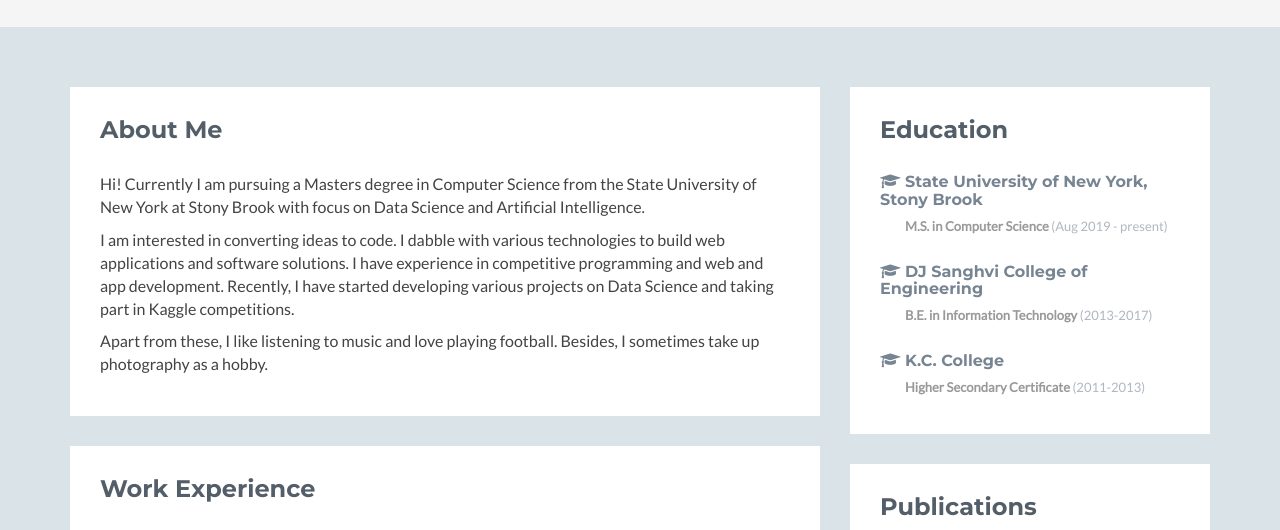
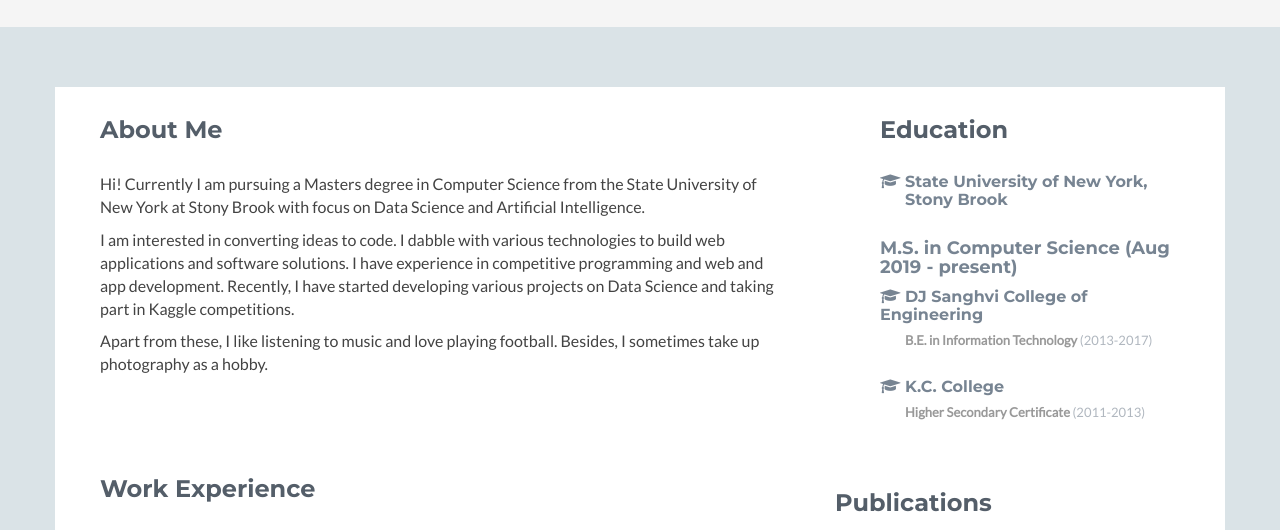
Before and after one commit to adnan-vasanwalla/adnan-vasanwalla.github.io, a plain HTML site: page index.html in a window 1280 px wide. Shown: the part 218-748 px from the top of the page. Drawn offline with Linux system fonts and the light colour scheme; a script that the page names is missing; some icons are missing.

Commit message:
CSS change

```diff
--- a/assets/css/styles.css
+++ b/assets/css/styles.css
@@ -100,6 +100,9 @@ a.dotted-link {
 a.dotted-link:hover {
   text-decoration: none;
   color: #49515a;
+}
+.pd-left-25{
+  padding-left: 25px;
 }
 /*
 iframe {
--- a/index.html
+++ b/index.html
@@ -568,7 +568,7 @@
   						<h2 class="heading">Education</h2>
   						<div class="content">
   							<div class="item">
-  								<a href="https://www.stonybrook.edu" target="_blank"><h3 class="title"><i class="fa fa-graduation-cap"></i> State University of New York, <br />Stony Brook</h3></a>
+  								<a href="https://www.stonybrook.edu" target="_blank"><h3 class="title"><i class="fa fa-graduation-cap"></i> State University of New York, <br /><span class="pd-left-25">Stony Brook</div></h3></a>
   								<h4 class="university"> M.S. in Computer Science <span class="year"> (Aug 2019 - present)</span></h4>
   							</div><!--//item-->
   							<div class="item">
```
